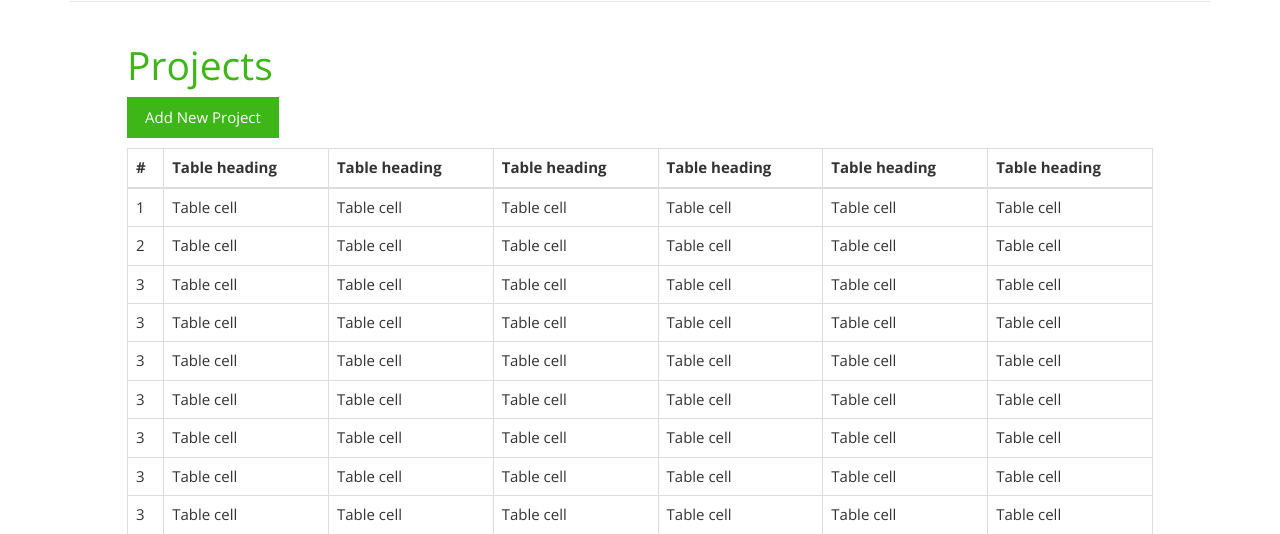
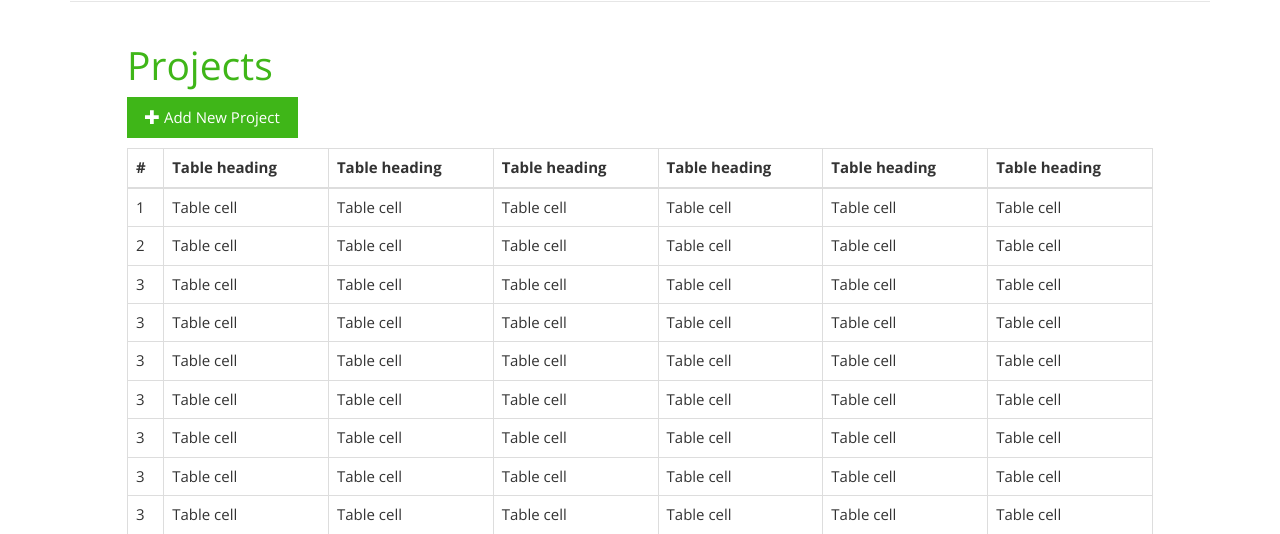
Before and after one commit to sbokul/account-manager, a PHP site: page /dashboard.php in a window 1280 px wide. Shown: the part 51-585 px from the top of the page. Run offline with PHP 8.4, Linux system fonts and the light colour scheme.

Commit message:
add icon

```diff
--- a/design/dashboard.php
+++ b/design/dashboard.php
@@ -66,7 +66,7 @@
                 </div>
                 <div class="clearfix"></div>
                 <div style="margin: 0 0 10px 0;width: 100%">
-                    <a href="add-new-project.php" class="btn btn-success">Add New Project</a>
+                    <a href="add-new-project.php" class="btn btn-success"><span class="glyphicon glyphicon-plus"></span> Add New Project</a>
                 </div>
                 <div class="clearfix"></div>
                 <div class="table-responsive">
```
